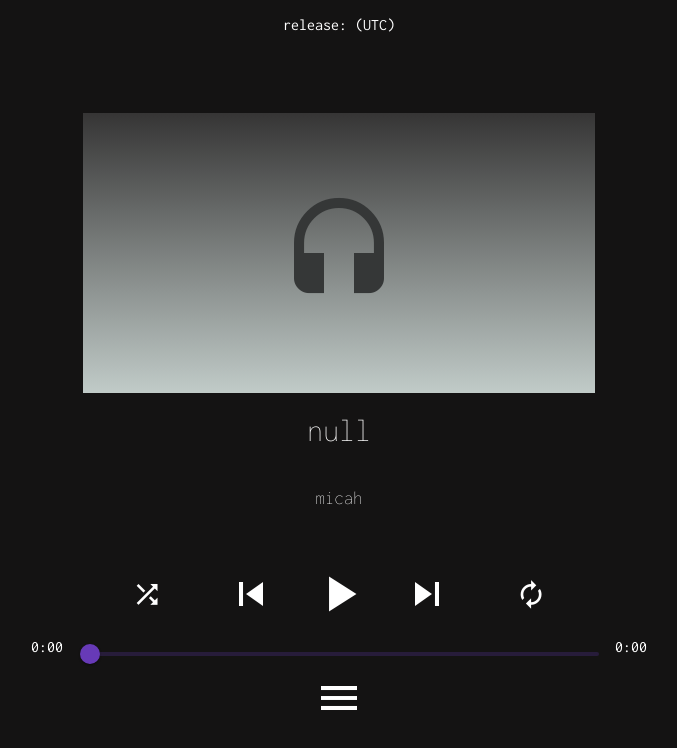
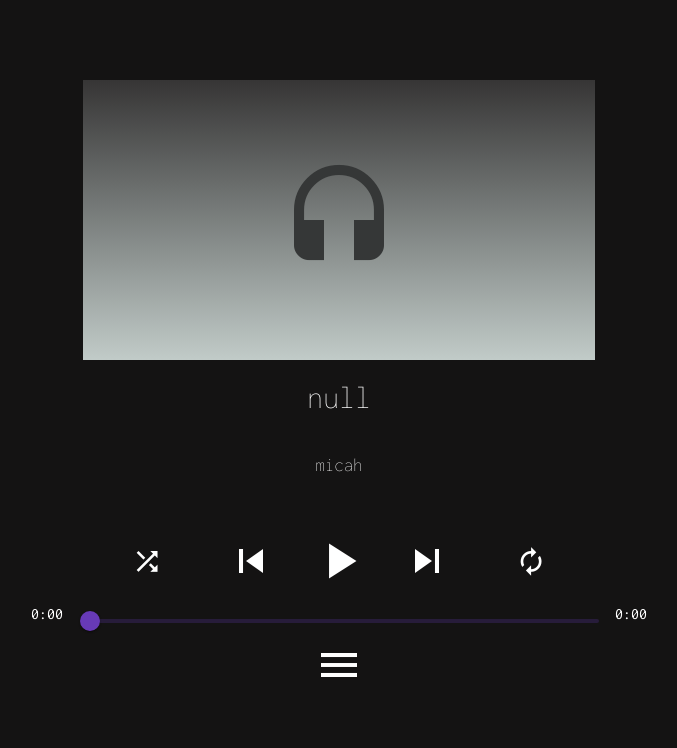
Before and after one commit to micahnorwoodjordan/getmybeats, an Angular app in the folder frontend-v3/: page / in a window 1280 px wide. Shown: the top 748 px of the page, without its empty margins (301-978 px from the left). Built offline with nearby package versions, Linux system fonts and the light colour scheme; no server answers.

Commit message:
comment out header release string for less clutter

```diff
--- a/frontend-v3/src/app/header/header.component.html
+++ b/frontend-v3/src/app/header/header.component.html
@@ -3,7 +3,7 @@
         <a>unstable connection</a>&nbsp;
         <mat-icon>signal_wifi_off</mat-icon>
     </div>
-    <div class="header-primary" fxLayout="row" fxLayoutAlign="space-evenly center">
+    <!-- <div class="header-primary" fxLayout="row" fxLayoutAlign="space-evenly center">
         <a>release: {{ lastReleaseString }} (UTC)</a>
-    </div>
+    </div> -->
 </div>
```
